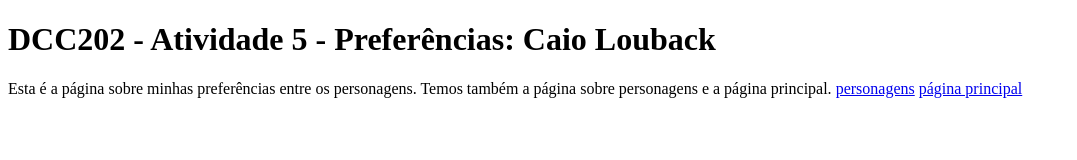
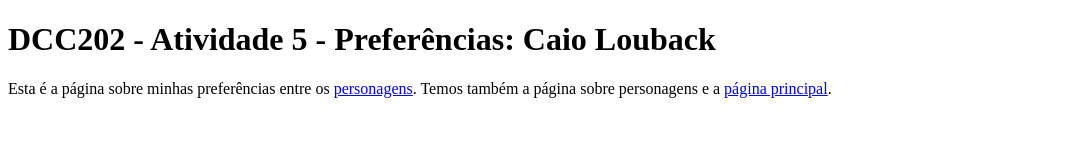
Before and after one commit to ufjf-dcc202/ufjf-dcc202-2023-3-b-atv5-CaioLouback, a website: page preferencias.html in a window 1280 px wide. Shown: the whole page, without its empty margins (0-1077 px from the left). Drawn offline with Linux system fonts and the light colour scheme.

Commit message:
ajustes do link

```diff
--- a/preferencias.html
+++ b/preferencias.html
@@ -8,9 +8,8 @@
 <body>
     <main>
         <h1>DCC202 - Atividade 5 - Preferências: Caio Louback</h1>
-        <p>Esta é a página sobre minhas preferências entre os personagens. Temos também a página sobre personagens e a página principal.
-            <a href="personagens.html">personagens</a>
-            <a href="index.html">página principal</a>
+        <p>Esta é a página sobre minhas preferências entre os <a href="personagens.html">personagens</a>.
+            Temos também a página sobre personagens e a <a href="index.html">página principal</a>.
 
         </p>
     </main>
```
